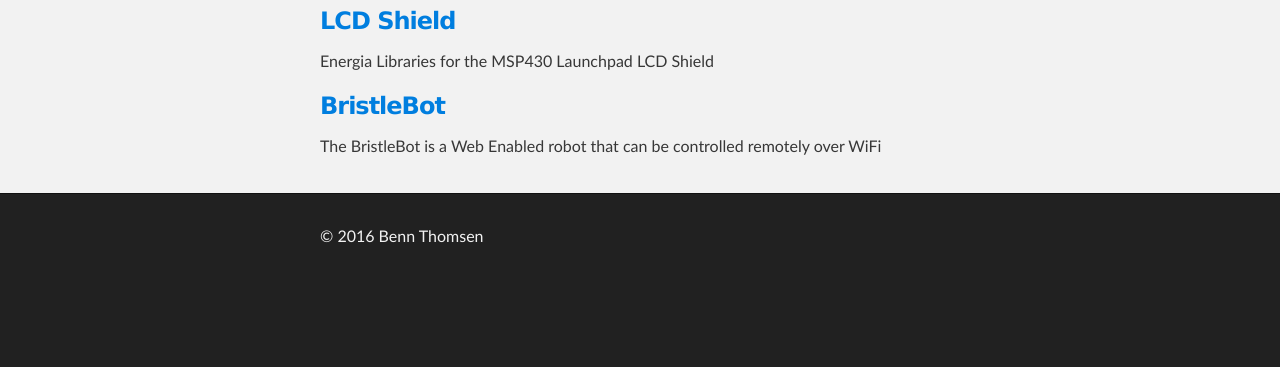
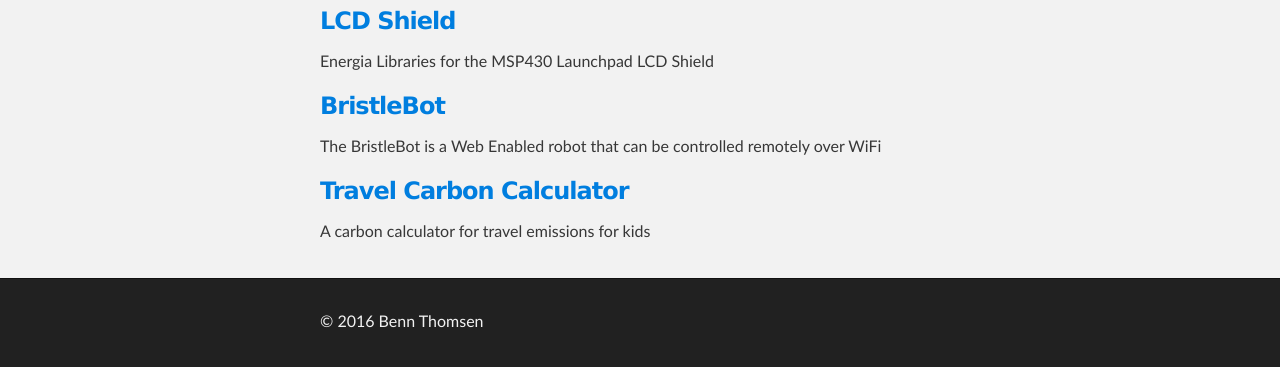
Before and after one commit to bennthomsen/bennthomsen.github.io, a plain HTML site: page index.html in a window 1280 px wide. Shown: the part 325-692 px from the top of the page. Drawn offline with Linux system fonts and the light colour scheme.

Commit message:
Update index.html

```diff
--- a/index.html
+++ b/index.html
@@ -35,6 +35,8 @@
         <p>Energia Libraries for the MSP430 Launchpad LCD Shield</p>
         <h3><a href="https://bennthomsen.github.io/ESP8266-BristleBot/">BristleBot</a></h3>
         <p>The BristleBot is a Web Enabled robot that can be controlled remotely over WiFi</p>
+        <h3><a href="https://bennthomsen.github.io/carbon/">Travel Carbon Calculator</a></h3>
+        <p>A carbon calculator for travel emissions for kids</p>
       </section>
     </div>
 
```
